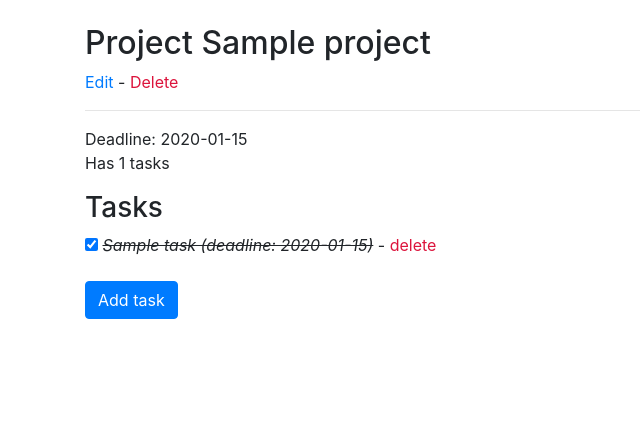
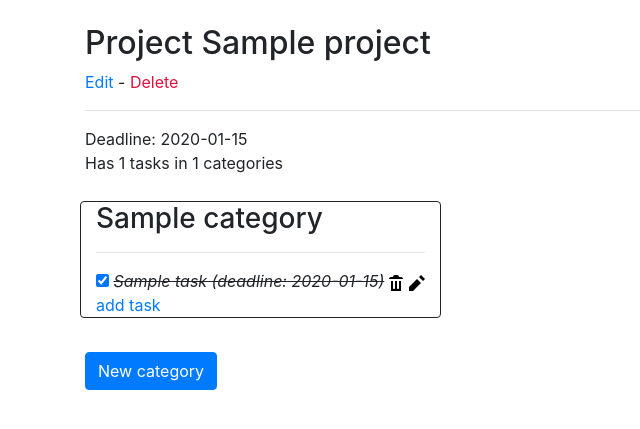
Before and after one commit to ounai/Projectus, a Flask app: page /projects/1/ in a window 1280 px wide. Shown: the part 56-485 px from the top of the page, without its empty margins (0-640 px from the left). Run offline with Flask 2, Linux system fonts and the light colour scheme; a user stored in the database is signed in; tables that the repository leaves empty hold one stand-in row (values such as "Sample post"); some libraries are stand-ins or nearby versions.

Commit message:
categories for tasks

```diff
--- a/application/__init__.py
+++ b/application/__init__.py
@@ -6,6 +6,7 @@ app = Flask(__name__, static_folder = "public", static_url_path = "")
 
 # Import SQLAlchemy
 from flask_sqlalchemy import SQLAlchemy
+app.config['SQLALCHEMY_TRACK_MODIFICATIONS'] = False
 
 # DB config
 if os.environ.get("HEROKU"):
--- a/application/projects/forms.py
+++ b/application/projects/forms.py
@@ -15,3 +15,9 @@ class TaskForm(FlaskForm):
 
     class Meta:
         csrf = False
+
+class CategoryForm(FlaskForm):
+    name = StringField("Category name", [validators.Length(min = 3)])
+
+    class Meta:
+        csrf = False
--- a/application/projects/views.py
+++ b/application/projects/views.py
@@ -2,8 +2,8 @@ from flask import redirect, render_template, request, url_for
 from flask_login import login_required, current_user
 
 from application import app, db
-from application.projects.models import Project, Task
-from application.projects.forms import ProjectForm, TaskForm
+from application.projects.models import Project, Task, Category
+from application.projects.forms import ProjectForm, TaskForm, CategoryForm
 
 @app.route("/projects/", methods=["GET"])
 @login_required
@@ -18,9 +18,7 @@ def projects_create():
     if not form.validate():
         return render_template("projects/new.html", form = form)
 
-    new_project = Project(form.name.data)
-    new_project.account_id = current_user.id
-    new_project.deadline = form.deadline.data
+    new_project = Project(form.name.data, form.deadline.data, current_user.id)
 
     db.session().add(new_project)
     db.session().commit()
@@ -39,13 +37,9 @@ def projects_view(project_id):
 
     if project.account_id == current_user.id:
         tasks = Task.query.filter_by(project_id = project.id)
+        categories = Category.query.filter_by(project_id = project.id)
 
-        completed_tasks = Task.query.filter_by(project_id = project.id, complete = True)
-        uncompleted_tasks = Task.query.filter_by(project_id = project.id, complete = False)
-
-        task_count = tasks.count()
-
-        return render_template("projects/view.html", project = project, tasks = tasks, completed_tasks = completed_tasks, uncompleted_tasks = uncompleted_tasks, task_count = task_count)
+        return render_template("projects/view.html", project = project, tasks = tasks, categories = categories)
     else:
         return redirect(url_for("projects_list"))
 
@@ -78,6 +72,7 @@ def projects_delete(project_id):
 
     if project.account_id == current_user.id:
         Task.query.filter_by(project_id = project.id).delete()
+        Category.query.filter_by(project_id = project.id).delete()
         Project.query.filter_by(id = project_id).delete()
 
         db.session().commit()
@@ -102,30 +97,30 @@ def projects_edit(project_id):
 
     return redirect(url_for("projects_view", project_id = project_id))
 
-@app.route("/projects/<project_id>/new_task/", methods=["GET"])
+@app.route("/projects/<project_id>/category/<category_id>/new_task/", methods=["GET"])
 @login_required
-def tasks_form(project_id):
+def tasks_form(project_id, category_id):
     project = Project.query.get(project_id)
+    category = Category.query.get(category_id)
 
-    if project.account_id == current_user.id:
-        return render_template("projects/new_task.html", form = TaskForm(), project = project)
+    if project.account_id == current_user.id and category.project_id == project.id:
+        return render_template("projects/new_task.html", form = TaskForm(), project = project, category = category)
     else:
         return redirect(url_for("projects_list"))
 
-@app.route("/projects/<project_id>/new_task/", methods=["POST"])
+@app.route("/projects/<project_id>/category/<category_id>/new_task/", methods=["POST"])
 @login_required
-def tasks_create(project_id):
+def tasks_create(project_id, category_id):
     project = Project.query.get(project_id)
+    category = Category.query.get(category_id)
 
-    if project.account_id == current_user.id:
+    if project.account_id == current_user.id and category.project_id == project.id:
         form = TaskForm(request.form)
 
         if not form.validate():
             return render_template("projects/new_task.html", form = form)
 
-        new_task = Task(form.name.data)
-        new_task.project_id = project_id
-        new_task.deadline = form.deadline.data
+        new_task = Task(form.name.data, form.deadline.data, project_id, category_id)
 
         db.session().add(new_task)
         db.session().commit()
@@ -157,3 +152,61 @@ def tasks_delete(project_id, task_id):
         db.session.commit()
 
     return redirect(url_for("projects_view", project_id = project_id))
+
+@app.route("/projects/<project_id>/tasks/<task_id>/edit/", methods=["GET"])
+@login_required
+def tasks_edit_form(project_id, task_id):
+    project = Project.query.get(project_id)
+    task = Task.query.get(task_id)
+
+    if project.account_id == current_user.id and task.project_id == project.id:
+        return render_template("projects/edit_task.html", project = project, task = task, form = TaskForm())
+    else:
+        return redirect(url_for("projects_list"))
+
+@app.route("/projects/<project_id>/tasks/<task_id>/edit/", methods=["POST"])
+@login_required
+def tasks_edit(project_id, task_id):
+    project = Project.query.get(project_id)
+    task = Task.query.get(task_id)
+
+    if project.account_id == current_user.id and task.project_id == project.id:
+        form = TaskForm(request.form)
+
+        if not form.validate():
+            return render_template("projects/edit_task.html", project = project, task = task, form = form)
+
+        task.name = form.name.data
+        task.deadline = form.deadline.data
+
+        db.session().commit()
+
+    return redirect(url_for("projects_view", project_id = project_id))
+
+@app.route("/projects/<project_id>/new_category", methods = ["GET"])
+@login_required
+def categories_form(project_id):
+    project = Project.query.get(project_id)
+
+    if project.account_id == current_user.id:
+        return render_template("projects/new_category.html", form = CategoryForm(), project = project)
+    else:
+        return redirect(url_for("projects_list"))
+
+@app.route("/projects/<project_id>/new_category/", methods = ["POST"])
+@login_required
+def categories_create(project_id):
+    project = Project.query.get(project_id)
+
+    if project.account_id == current_user.id:
+        form = CategoryForm(request.form)
+
+        if not form.validate():
+            return render_template("projects/new_category.html", form = form)
+
+        new_category = Category(form.name.data, project_id)
+
+        db.session().add(new_category)
+        db.session().commit()
+
+    return redirect(url_for("projects_view", project_id = project_id))
--- a/application/templates/layout.html
+++ b/application/templates/layout.html
@@ -4,6 +4,7 @@
     <meta charset="utf-8">
     <title>Projectus</title>
     <link rel="stylesheet" href="/css/bootstrap.min.css" />
+    {% block style %}{% endblock %}
   </head>
   <body>
     <nav class="navbar navbar-expand-md navbar-dark bg-dark mb-4">
--- a/application/templates/projects/new_task.html
+++ b/application/templates/projects/new_task.html
@@ -2,7 +2,7 @@
 
 {% block body %}
   <h2>New task for project {{ project.name }}</h2>
-  <form method="POST" action="{{ url_for('tasks_create', project_id = project.id) }}">
+  <form method="POST" action="{{ url_for('tasks_create', project_id = project.id, category_id = category.id) }}">
     {{ form.name.label }} {{ form.name }} <br />
     {{ form.deadline.label }} {{ form.deadline }} </br />
 
--- a/application/templates/projects/view.html
+++ b/application/templates/projects/view.html
@@ -1,4 +1,20 @@
 {% extends "layout.html" %}
+
+{% block style %}
+  <style>
+    .category {
+      border: solid 1px;
+      border-radius: 4px;
+      border-color: rgb(33, 37, 41);
+      margin: 10px;
+    }
+
+    .icon {
+      width: 16px;
+      height: 16px;
+    }
+  </style>
+{% endblock %}
 
 {% block body %}
   <h2>Project {{ project.name }}</h2>
@@ -11,32 +27,52 @@
 
   <p>
     Deadline: {{ project.deadline }}<br />
-    Has {{ task_count }} tasks<br />
+    Has {{ tasks.count() }} tasks in {{ categories.count() }} categories<br />
   </p>
 
-  <div>
-    <h3>Tasks</h3>
-
-    {% for task in uncompleted_tasks %}
+  <div class="row justify-content-md">
+    {% for category in categories %}
+      <div class="col-md-auto category">
+        <h3>{{ category.name }}</h3>
+        <hr />
+        {% for task in tasks %}
+          {% if task.category_id == category.id %}
+            {% if not task.complete %}
               <input type="checkbox" onchange="location = '{{ url_for('tasks_toggle_complete', project_id = project.id, task_id = task.id) }}';" />
               {{ task.name }} (deadline: {{ task.deadline }})
-      <span> - </span>
-      <a style="color: crimson;" href="{{ url_for('tasks_delete', project_id = project.id, task_id = task.id) }}">delete</a>
+              <a href="{{ url_for('tasks_delete', project_id = project.id, task_id = task.id) }}">
+                <img class="icon" src="/svg/trash.svg" alt="delete task" />
+              </a>
+              <a href="{{ url_for('tasks_edit_form', project_id = project.id, task_id = task.id) }}">
+                <img class="icon" src="/svg/pencil.svg" alt="edit task" />
+              </a>
               <br />
+            {% endif %}
+          {% endif %}
         {% endfor %}
 
-    {% for task in completed_tasks %}
+
+        {% for task in tasks %}
+          {% if task.category_id == category.id %}
+            {% if task.complete %}
               <input type="checkbox" onchange="location = '{{ url_for('tasks_toggle_complete', project_id = project.id, task_id = task.id) }}';" checked />
               <em style="text-decoration: line-through;">{{ task.name }} (deadline: {{ task.deadline }})</em>
-      <span> - </span>
-      <a style="color: crimson;" href="{{ url_for('tasks_delete', project_id = project.id, task_id = task.id) }}">delete</a>
+              <a href="{{ url_for('tasks_delete', project_id = project.id, task_id = task.id) }}">
+                <img class="icon" src="/svg/trash.svg" alt="delete task" />
+              </a>
+              <a href="{{ url_for('tasks_edit_form', project_id = project.id, task_id = task.id) }}">
+                <img class="icon" src="/svg/pencil.svg" alt="edit task" />
+              </a>
               <br />
+            {% endif %}
+          {% endif %}
+        {% endfor %}
+        <a href="{{ url_for('tasks_form', project_id = project.id, category_id = category.id) }}">add task</a>
+      </div>
     {% endfor %}
   </div>
 
   <br />
 
-  <div>
-    <a class="btn btn-primary" href="{{ url_for('tasks_form', project_id = project.id) }}">Add task</a>
-  </div>
+  <a class="btn btn-primary" href="{{ url_for('categories_form', project_id = project.id) }}">New category</a>
 {% endblock %}
```
Also changed, not shown: application/projects/models.py (+23 -3 lines), application/templates/projects/edit_task.html (added, +24 -0 lines), application/templates/projects/new_category.html (added, +10 -0 lines), application/public/svg/pencil.svg (added), application/public/svg/trash.svg (added). Lines whose indentation alone changed are shown as unchanged.
